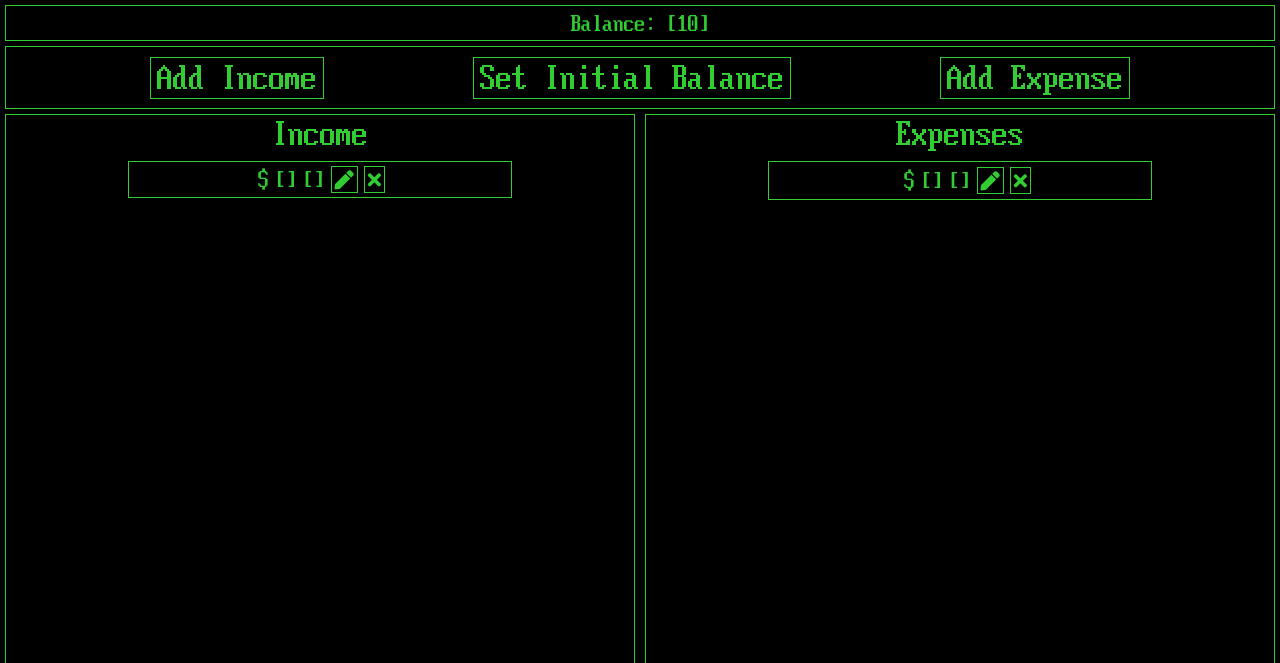
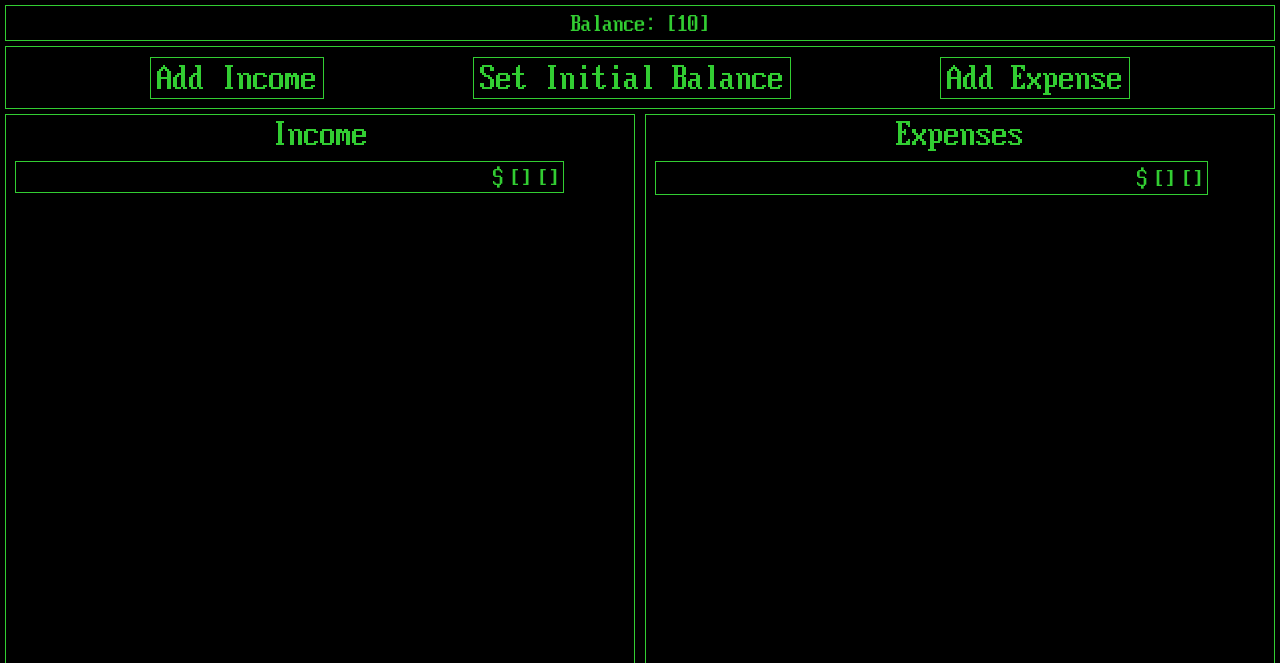
Before and after one commit to kokokonotsu/Money-Manager, a PHP site: page / in a window 1280 px wide. Shown: the part 80-743 px from the top of the page. Run offline with PHP 8.4, Linux system fonts and the light colour scheme; tables that the repository leaves empty or names only in its code hold one stand-in row (values such as "Sample post"); data that the repository does not hold is empty; some libraries are stand-ins or nearby versions.

Commit message:
Various Changes

```diff
--- a/Assets/styles.css
+++ b/Assets/styles.css
@@ -189,22 +189,39 @@ header h1{
     color: #FFB000;
     cursor: pointer;
 }
-.main-container ul{
+.expense-ul, .income-ul{
     list-style-type: none;
     padding-inline-start: 0;
     margin-block-start: 0.5em;
     margin-block-end: 0;
+    width: 97%;
+    display: flex;
+    justify-content: stretch;
+}
+.expense-ul:hover .expense-edit-form, .expense-ul:hover .expense-delete-form{
+    visibility: visible;
+}
+.income-ul:hover .income-edit-form, .income-ul:hover .income-delete-form{
+    visibility: visible;
+}
+.ul-form-container{
+    display: flex;
+    flex-direction: row;
+    justify-content: center;
+    align-items: center;
+    width: auto;
 }
 .li-invoice{
     box-sizing: border-box;
     font-size: 2.5vw;
-    padding: 4px 1px 4px 4px;
+    padding: 2.5px 1px 2.5px 4px;
     border: 1px solid #32CD32;
-    display: flex;
-    justify-content: center;
-    align-items: center;
-    margin: 0 5px;
-    min-width: 30vw;
+    display: inline-flex;
+    justify-content: space-between;
+    flex-grow: 1;
+}
+.income-ul .li-invoice{
+    justify-content: flex-end;
 }
 .li-invoice a{
     color: #32CD32;
@@ -239,12 +256,16 @@ header h1{
     display: inline;
     margin: 0 3px;
 }
+.expense-edit-form, .expense-delete-form, .income-edit-form, .income-delete-form{
+    display: inline-block;
+    visibility: hidden;
+}
 .main-container input[class="list-item-title-button"]{
     border: none;
     display: inline;
     font-size: 2.5vw;
-    padding: 2px 3px;
-    margin: 0 3px;
+    margin: 0;
+    justify-self: flex-start;
 }
 .main-container input[class="list-item-title-button"]:hover{
     text-decoration: underline;
@@ -278,9 +299,6 @@ header h1{
 .main-expense{
     grid-area: expense;
 }
-.expense-edit-form, .expense-delete-form{
-    display: inline-block;
-}
 .main-income{
     grid-area: income;
 }
@@ -290,7 +308,7 @@ header h1{
     font-family: "Font Awesome 5 Free", "px-vga";
     font-weight: 900;
     padding: 2px 3px;
-    margin: 0 3px;
+    margin: 0 0 0 4px;
 }
 .main-income form input[type="submit"]{
     font-size: 1.5vw;
--- a/add-expense.php
+++ b/add-expense.php
@@ -8,6 +8,14 @@
     if(empty($expenseTotal)){
       $expenseTotal = 0;
     }
+    function check($string){
+      $string  = htmlspecialchars($string);
+        $string = strip_tags($string);
+        $string = trim($string);
+        $string = stripslashes($string);
+        return $string;
+    }
+    check($expenseTitle);
     db();
     global $link;
     $query_expense = "INSERT INTO expense(expenseTitle, expenseDescription, expenseTime, expenseDate, expenseTotal) VALUES('$expenseTitle', '$expenseDescription', '$expenseTime', '$expenseDate', '$expenseTotal')";
--- a/display-expense.php
+++ b/display-expense.php
@@ -24,7 +24,9 @@ if(mysqli_num_rows($result) >= 1){
           <span><?php echo "[$time]";?></span>
           <span><?php echo "[$date]";?></span>
         </div>
-        <form class="expense-edit-form" action="" method="post">
+      </li>
+      <div class="ul-form-container">
+      <form class="expense-edit-form" action="" method="post">
           <input type="hidden" name="expense-edit-hidden-id" id="expense-edit-hidden-id" value="<?php echo $id ?>">
           <input type="submit" name="expense-edit-button" class="expense-edit-submit-button" value="&#xf304;">
         </form>
@@ -32,7 +34,7 @@ if(mysqli_num_rows($result) >= 1){
           <input type="hidden" name="expense-delete-hidden-id" id="expense-delete-hidden-id" value="<?php echo $id ?>">
           <input type="submit" name="expense-delete-button" class="expense-delete-submit-button" value="&#xf00d;">
         </form>
-      </li>
+      </div>
     </ul>
     <?php
   }
--- a/display-income.php
+++ b/display-income.php
@@ -19,6 +19,8 @@ if(mysqli_num_rows($result) >= 1){
           <span><?php echo "[$time]";?></span>
           <span><?php echo "[$date]";?></span>
         </div>
+        </li>
+        <div class="ul-form-container">
           <form class="income-edit-form" action="" method="post">
             <input type="hidden" name="income-edit-hidden-id" id="income-edit-hidden-id" value="<?php echo $incomeId ?>">
             <input type="submit" name="income-edit-button" class="income-edit-submit-button" value="&#xf304;">
@@ -27,7 +29,7 @@ if(mysqli_num_rows($result) >= 1){
             <input type="hidden" name="income-delete-hidden-id" id="income-delete-hidden-id" value="<?php echo $incomeId ?>">
             <input type="submit" name="income-delete-button" class="income-delete-submit-button" value="&#xf00d;">
           </form>
-      </li>
+        </div>
     </ul>
     <?php
   }
```
Also changed, not shown: edit-expense-form.php (+5 -5 lines). Lines whose indentation alone changed are shown as unchanged.
